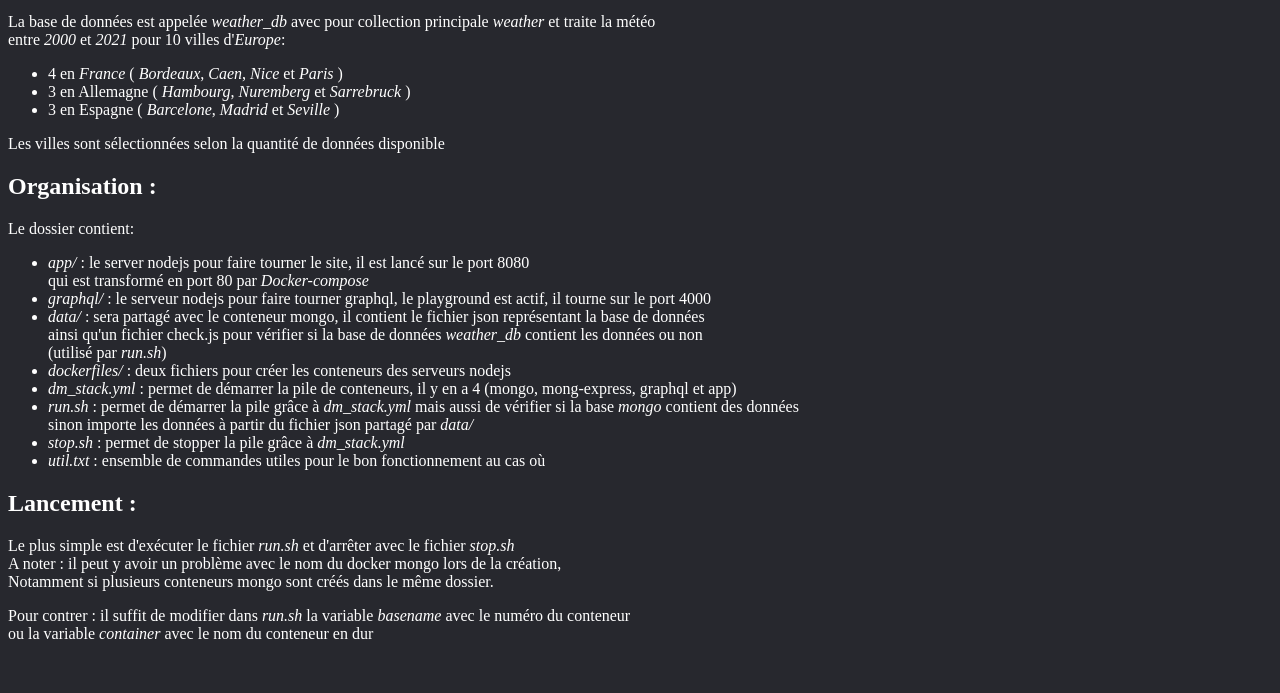
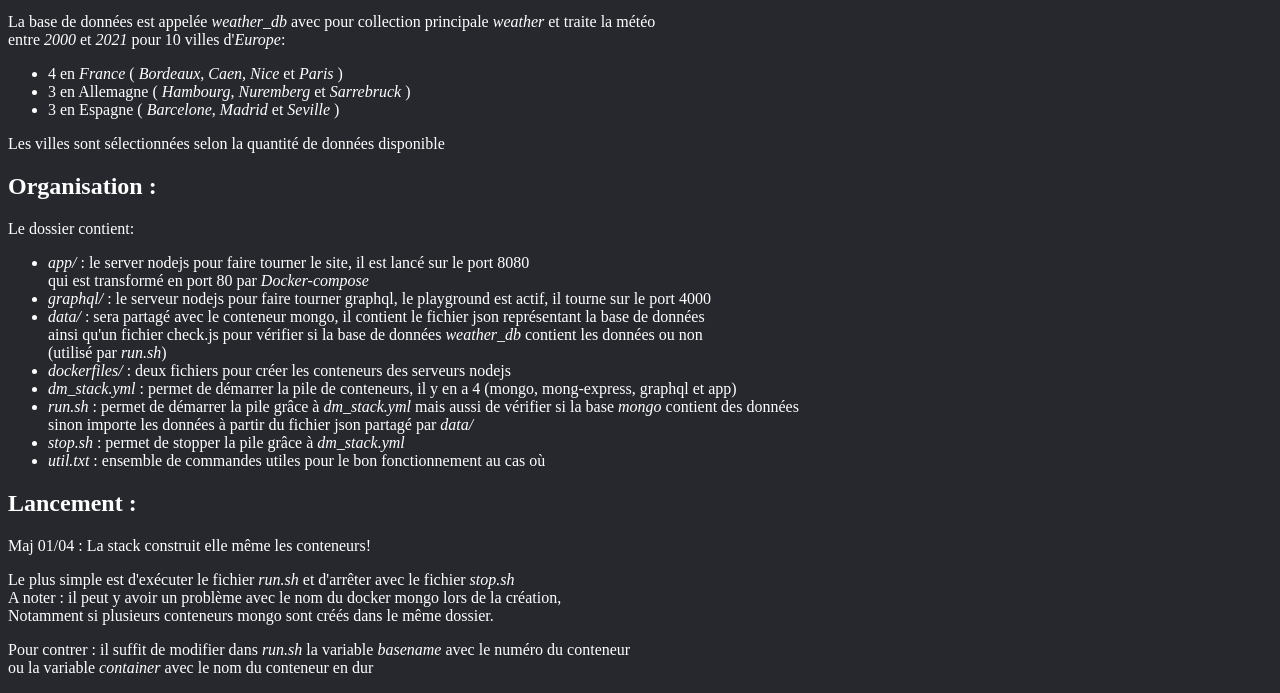
Before and after one commit to morgan-grt/bdd_docker, a plain HTML site: page README.html in a window 1280 px wide. Shown: the part 181-874 px from the top of the page. Before the commit the page ends 840 px from the top, so only its background shows below. Drawn offline with Linux system fonts and the light colour scheme.

Commit message:
update readme

```diff
--- a/README.html
+++ b/README.html
@@ -31,6 +31,7 @@ a {
 <li><em>util.txt</em> : ensemble de commandes utiles pour  le bon fonctionnement au cas où</li>
 </ul>
 <h2 id="lancement-">Lancement :</h2>
+<p>Maj 01/04 : La stack construit elle même les conteneurs!</p>
 <p>Le plus simple est d&#39;exécuter le fichier <em>run.sh</em> et d&#39;arrêter avec le fichier <em>stop.sh</em><br>A noter : il peut y avoir un problème avec le nom du docker mongo lors de la création,<br>Notamment si plusieurs conteneurs mongo sont créés dans le même dossier.</p>
 <p>Pour contrer : il suffit de modifier dans <em>run.sh</em> la variable <em>basename</em> avec le numéro du conteneur<br>ou la variable <em>container</em> avec le nom du conteneur en dur</p>
 </body></html>
```
Also changed, not shown: README.md.
